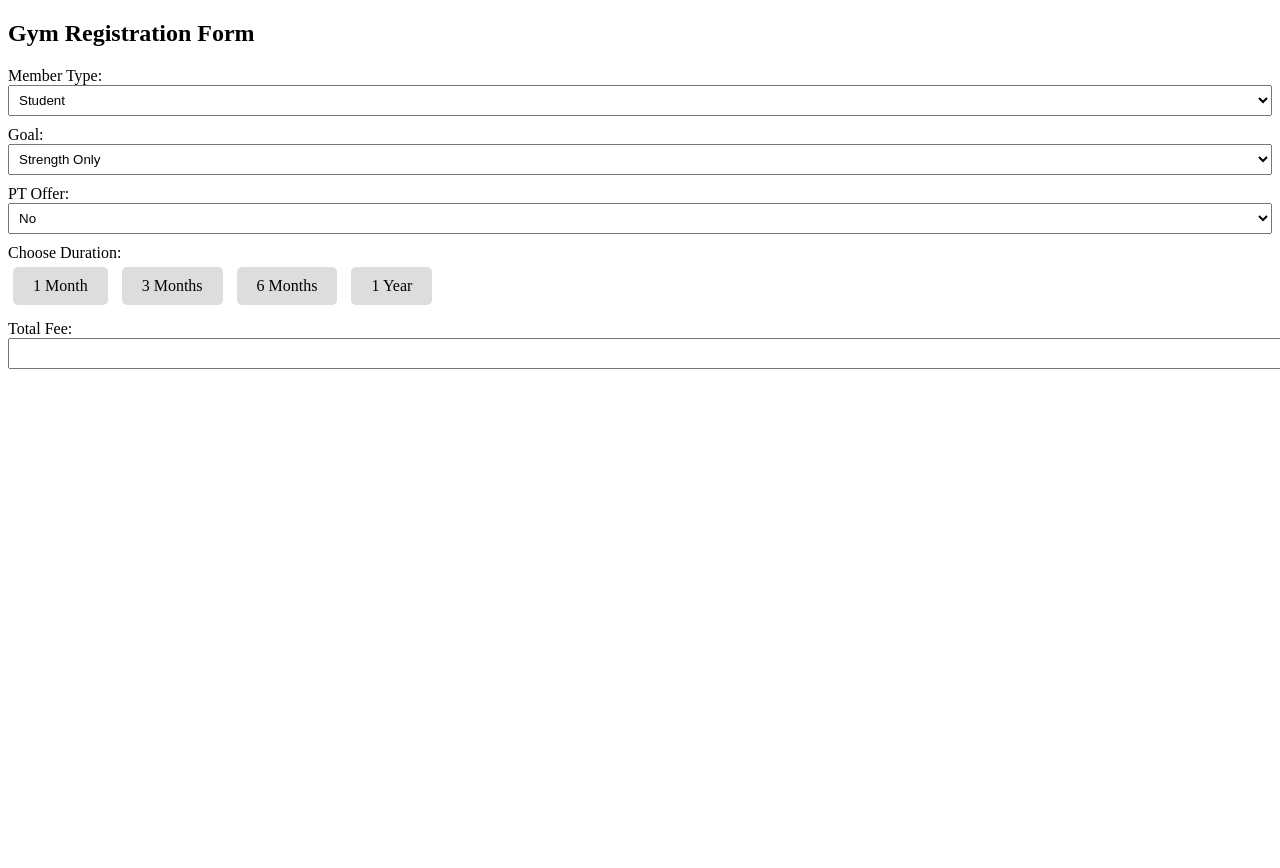
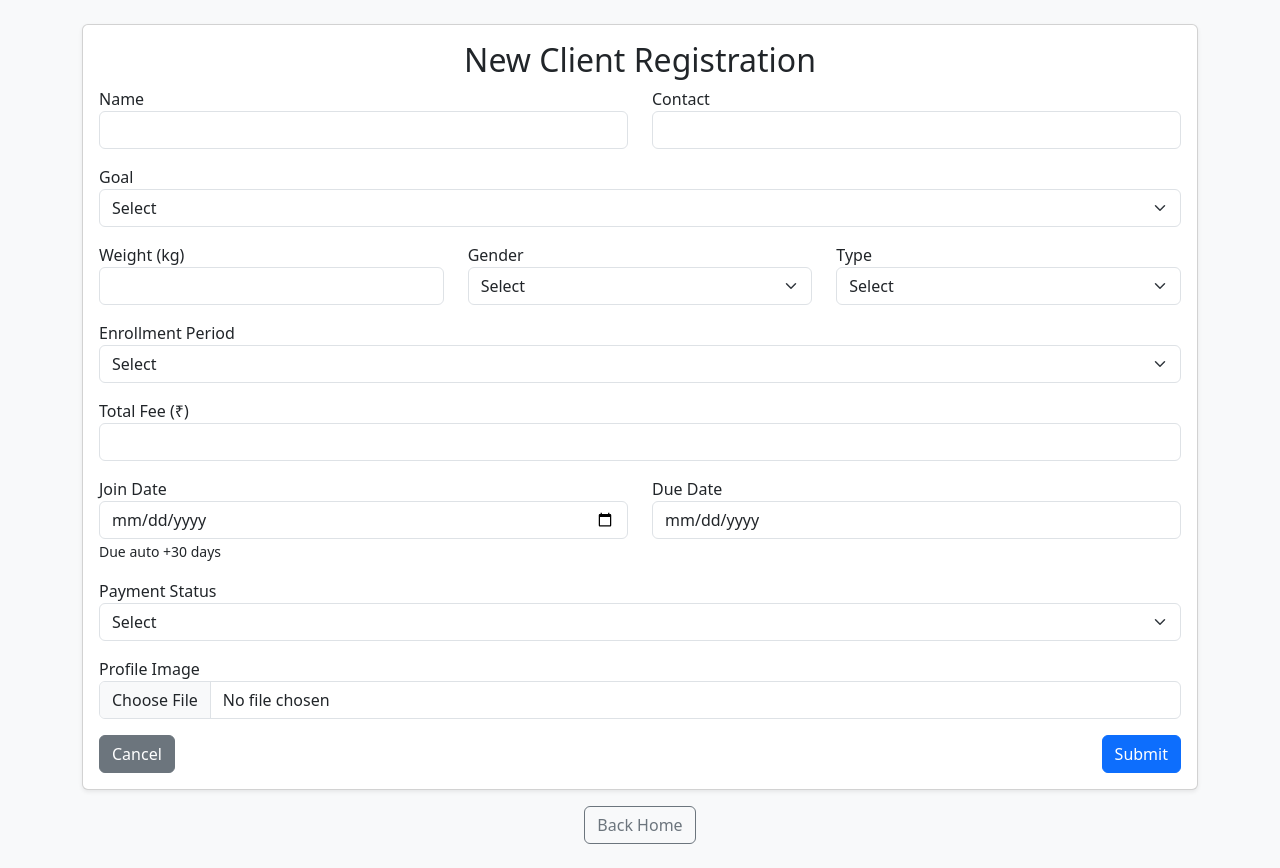
Before and after one commit to sivaganga9786/s3Gym, a Flask app: page /add in a window 1280 px wide. Before the commit the page ends 369 px from the top, so only its background shows below. Run offline with Flask 3, Linux system fonts and the light colour scheme; the visitor is signed in with stand-in values (Sample User, id 1).

Commit message:
changes made

```diff
--- a/templates/add_client.html
+++ b/templates/add_client.html
@@ -1,86 +1,122 @@
 <!DOCTYPE html>
-<html>
+<html lang="en">
 <head>
-  <title>Gym Registration</title>
+  <meta charset="UTF-8">
+  <title>Add Client</title>
+  <link href="https://cdn.jsdelivr.net/npm/bootstrap@5.3.0/dist/css/bootstrap.min.css" rel="stylesheet">
   <style>
-    .tab {
-      display: inline-block;
-      padding: 10px 20px;
-      margin: 5px;
-      background-color: #ddd;
-      cursor: pointer;
-      border-radius: 5px;
-    }
-
-    .tab.active {
-      background-color: #4CAF50;
-      color: white;
-    }
-
-    .input-group {
-      margin: 10px 0;
-    }
-
-    label {
-      display: block;
-    }
-
-    input, select {
-      width: 100%;
-      padding: 6px;
+    .preview-img {
+      max-height: 100px;
+      display: none;
+      border: 1px solid #ddd;
+      border-radius: 8px;
+      margin-top: 10px;
     }
   </style>
 </head>
-<body>
-
-<h2>Gym Registration Form</h2>
-
-<form id="registrationForm">
-  <div class="input-group">
-    <label>Member Type:</label>
-    <select id="memberType">
+<body class="bg-light p-4">
+  <div class="container">
+    <div class="card shadow-sm">
+      <div class="card-body">
+        <h2 class="card-title text-center">New Client Registration</h2>
+        <form method="POST" enctype="multipart/form-data">
+          <div class="row">
+            <div class="col-md-6 mb-3">
+              <label>Name</label>
+              <input name="name" class="form-control" required>
+            </div>
+            <div class="col-md-6 mb-3">
+              <label>Contact</label>
+              <input name="contact" class="form-control" required>
+            </div>
+          </div>
+          <div class="mb-3">
+            <label>Goal</label>
+            <select name="goal" class="form-select" id="goalSelect" onchange="calcFee()" required>
+              <option value="">Select</option>
+              <option value="strength_cardio">Strength and Cardio</option>
+              <option value="personal_training">Personal Training</option>
+              <option value="Fitness_Training">Fitness Training</option>
+              <option value="strength">Strength</option>
+            </select>
+          </div>
+          <div class="row">
+            <div class="col-md-4 mb-3">
+              <label>Weight (kg)</label>
+              <input name="weight" type="number" class="form-control" step="0.1" min="40" max="110" required>
+            </div>
+            <div class="col-md-4 mb-3">
+              <label>Gender</label>
+              <select name="gender" class="form-select" required>
+                <option value="">Select</option>
+                <option>Male</option>
+                <option>Female</option>
+              </select>
+            </div>
+            <div class="col-md-4 mb-3">
+              <label>Type</label>
+              <select name="client_type" id="clientType" class="form-select" onchange="calcFee()" required>
+                <option value="">Select</option>
                 <option value="student">Student</option>
                 <option value="general">General</option>
               </select>
             </div>
+          </div>
 
-  <div class="input-group">
-    <label>Goal:</label>
-    <select id="goal">
-      <option value="strength">Strength Only</option>
-      <option value="cardio">Strength + Cardio</option>
+          <div class="mb-3">
+            <label>Enrollment Period</label>
+            <select name="enrollment_period" id="enrollmentPeriod" class="form-select" onchange="calcFee()" required>
+              <option value="">Select</option>
+              <option value="1">1 Month</option>
+              <option value="3">3 Months</option>
+              <option value="6">6 Months</option>
+              <option value="12">1 Year</option>
             </select>
           </div>
 
-  <div class="input-group">
-    <label>PT Offer:</label>
-    <select id="ptOffer">
-      <option value="no">No</option>
-      <option value="yes">Yes</option>
+          <div class="mb-3">
+            <label>Total Fee (₹)</label>
+            <input name="fees" id="fees" readonly class="form-control">
+          </div>
+
+          <div class="row">
+            <div class="col-md-6 mb-3">
+              <label>Join Date</label>
+              <input name="join_date" id="join_date" type="date" class="form-control" onchange="setDue()" required>
+              <small>Due auto +30 days</small>
+            </div>
+            <div class="col-md-6 mb-3">
+              <label>Due Date</label>
+              <input name="payment_due_date" id="payment_due_date" type="date" class="form-control" readonly required>
+            </div>
+          </div>
+
+          <div class="mb-3">
+            <label>Payment Status</label>
+            <select name="payment_status" class="form-select" required>
+              <option value="">Select</option>
+              <option value="paid">Paid</option>
+              <option value="unpaid">Unpaid</option>
             </select>
           </div>
 
-  <div class="input-group" id="ptFeeGroup" style="display: none;">
-    <label>PT Fee (Manual Entry):</label>
-    <input type="number" id="ptFee" placeholder="Enter PT fee">
+          <div class="mb-3">
+            <label>Profile Image</label>
+            <input name="profile_image" type="file" accept="image/*" class="form-control" onchange="preview(this)">
+            <img id="imagePreview" class="preview-img">
           </div>
 
-  <div class="input-group">
-    <label>Choose Duration:</label>
-    <div id="durationTabs">
-      <span class="tab" data-months="1">1 Month</span>
-      <span class="tab" data-months="3">3 Months</span>
-      <span class="tab" data-months="6">6 Months</span>
-      <span class="tab" data-months="12">1 Year</span>
+          <div class="d-flex justify-content-between">
+            <a href="{{ url_for('index') }}" class="btn btn-secondary">Cancel</a>
+            <button class="btn btn-primary">Submit</button>
+          </div>
+        </form>
       </div>
     </div>
-
-  <div class="input-group">
-    <label>Total Fee:</label>
-    <input type="text" id="totalFee" readonly>
+    <div class="text-center mt-3">
+      <a href="{{ url_for('home') }}" class="btn btn-outline-secondary">Back Home</a>
     </div>
-
-</form>
+  </div>
 
   <script>
     const strengthOnlyFees = {
@@ -93,54 +129,48 @@
       general: { 1: 1300, 3: 3600, 6: 6900, 12: 13000 }
     };
 
-  let selectedDuration = null;
-
-  const durationTabs = document.querySelectorAll('.tab');
-  durationTabs.forEach(tab => {
-    tab.addEventListener('click', () => {
-      durationTabs.forEach(t => t.classList.remove('active'));
-      tab.classList.add('active');
-      selectedDuration = parseInt(tab.dataset.months);
-      updateFee();
-    });
-  });
-
-  document.getElementById('memberType').addEventListener('change', updateFee);
-  document.getElementById('goal').addEventListener('change', updateFee);
-  document.getElementById('ptOffer').addEventListener('change', () => {
-    const ptOffer = document.getElementById('ptOffer').value;
-    const ptFeeGroup = document.getElementById('ptFeeGroup');
-    ptFeeGroup.style.display = ptOffer === 'yes' ? 'block' : 'none';
-    updateFee();
-  });
-
-  document.getElementById('ptFee').addEventListener('input', updateFee);
-
-  function updateFee() {
-    if (!selectedDuration) return;
-
-    const memberType = document.getElementById('memberType').value;
-    const goal = document.getElementById('goal').value;
-    const ptOffer = document.getElementById('ptOffer').value;
-    const ptFee = parseInt(document.getElementById('ptFee').value) || 0;
-
-    let baseFee = 0;
-
-    if (goal === 'strength') {
-      baseFee = strengthOnlyFees[memberType][selectedDuration];
-    } else {
-      baseFee = strengthCardioFees[memberType][selectedDuration];
+    function setDue() {
+      const jd = document.getElementById('join_date').value;
+      if (jd) {
+        const d = new Date(jd);
+        d.setDate(d.getDate() + 30);
+        document.getElementById('payment_due_date').value = d.toISOString().split('T')[0];
+      }
     }
 
-    let totalFee = baseFee;
+    function calcFee() {
+      const type = document.getElementById('clientType').value;
+      const goal = document.getElementById('goalSelect').value;
+      const duration = parseInt(document.getElementById('enrollmentPeriod').value);
 
-    if (ptOffer === 'yes') {
-      totalFee += ptFee;
+      let fee = 0;
+
+      if (goal === "personal_training") {
+        fee = 5000;
+      } else if (goal === "strength_cardio") {
+        if (strengthCardioFees[type] && strengthCardioFees[type][duration]) {
+          fee = strengthCardioFees[type][duration];
+        }
+      } else {
+        if (strengthOnlyFees[type] && strengthOnlyFees[type][duration]) {
+          fee = strengthOnlyFees[type][duration];
+        }
       }
 
-    document.getElementById('totalFee').value = totalFee + ' ₹';
+      document.getElementById('fees').value = fee || '';
+    }
+
+    function preview(input) {
+      if (input.files && input.files[0]) {
+        const reader = new FileReader();
+        reader.onload = function (e) {
+          const img = document.getElementById('imagePreview');
+          img.src = e.target.result;
+          img.style.display = 'block';
+        };
+        reader.readAsDataURL(input.files[0]);
+      }
     }
   </script>
-
 </body>
 </html>
```
Lines whose indentation alone changed are shown as unchanged.
